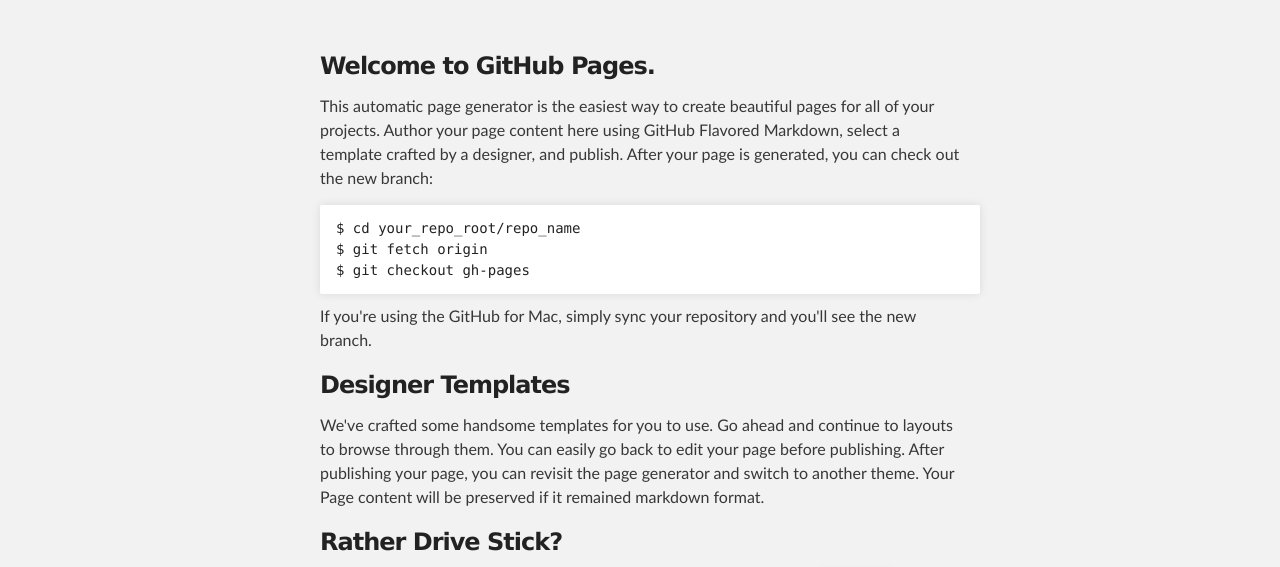
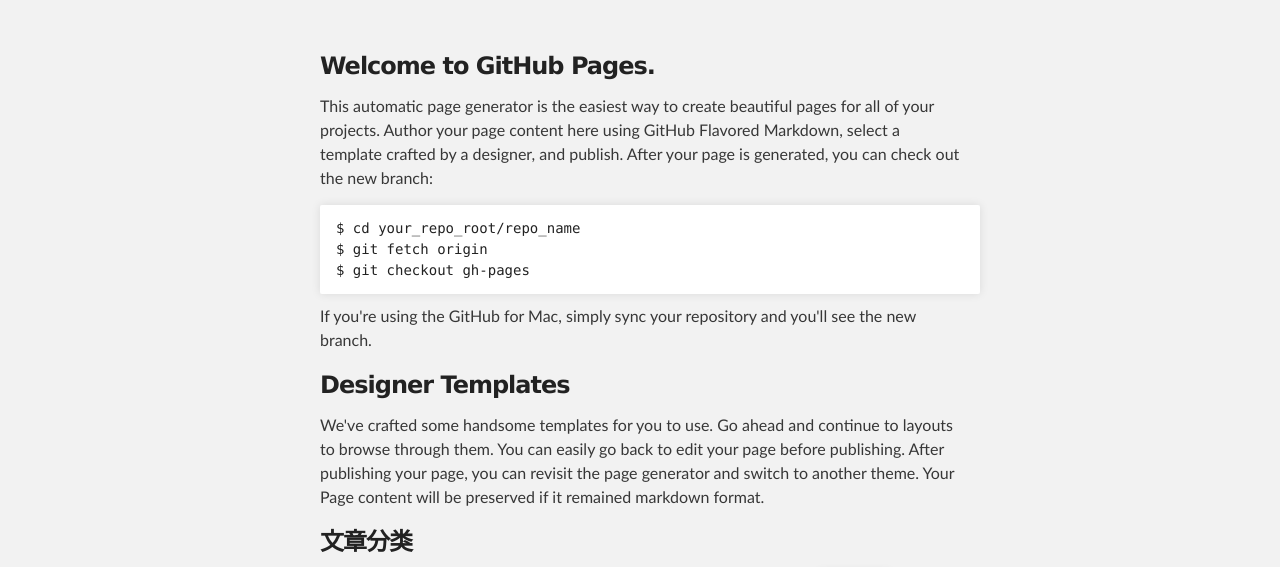
Before and after one commit to laurie-bai/laurie-bai.github.io, a plain HTML site: page index.html in a window 1280 px wide. Shown: the part 212-779 px from the top of the page. Drawn offline with Linux system fonts and the light colour scheme.

Commit message:
增加“文章分类”

```diff
--- a/index.html
+++ b/index.html
@@ -45,7 +45,7 @@
 <p>We've crafted some handsome templates for you to use. Go ahead and continue to layouts to browse through them. You can easily go back to edit your page before publishing. After publishing your page, you can revisit the page generator and switch to another theme. Your Page content will be preserved if it remained markdown format.</p>
 
 <h3>
-<a name="rather-drive-stick" class="anchor" href="#rather-drive-stick"><span class="octicon octicon-link"></span></a>Rather Drive Stick?</h3>
+<a name="rather-drive-stick" class="anchor" href="#rather-drive-stick"><span class="octicon octicon-link"></span></a>文章分类</h3>
 
 <p>If you prefer to not use the automatic generator, push a branch named <code>gh-pages</code> to your repository to create a page manually. In addition to supporting regular HTML content, GitHub Pages support Jekyll, a simple, blog aware static site generator written by our own Tom Preston-Werner. Jekyll makes it easy to create site-wide headers and footers without having to copy them across every page. It also offers intelligent blog support and other advanced templating features.</p>
 
```
